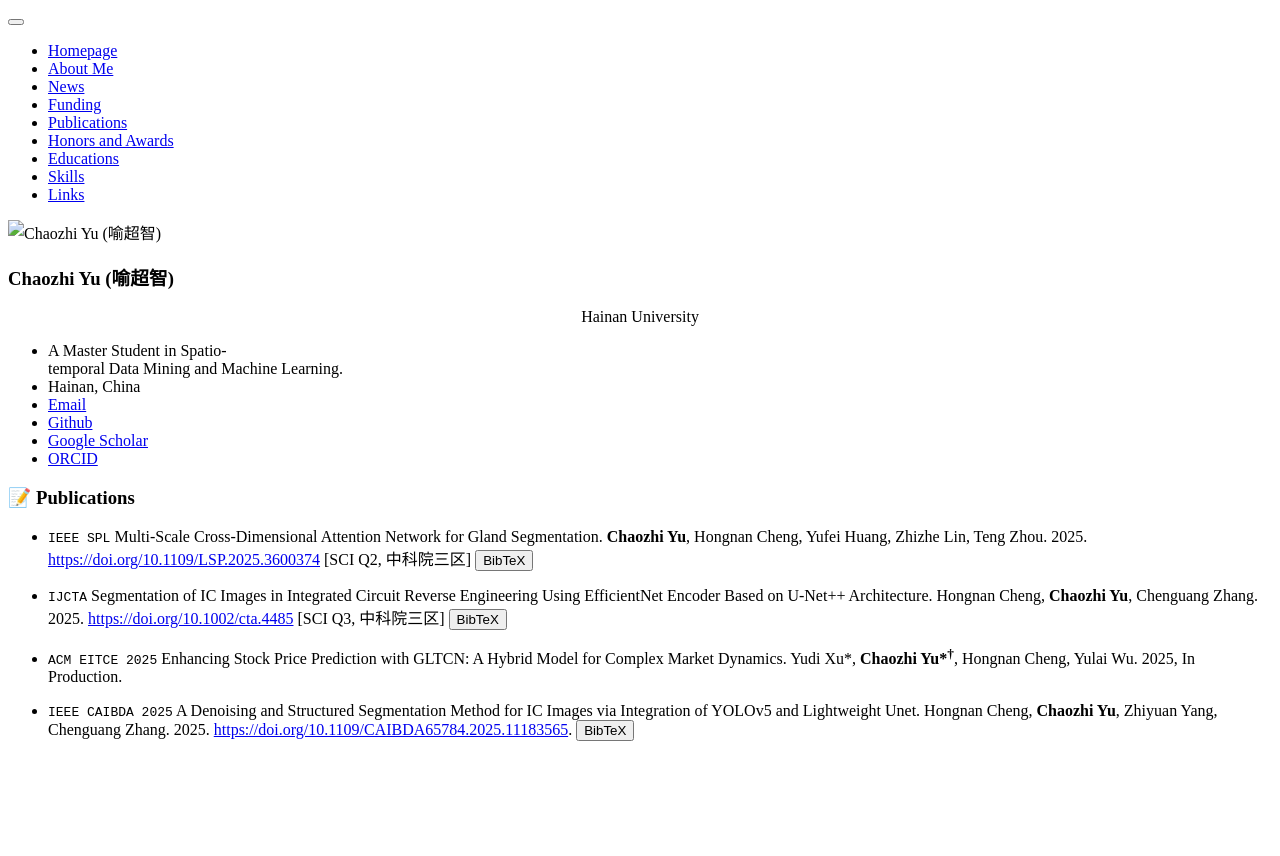
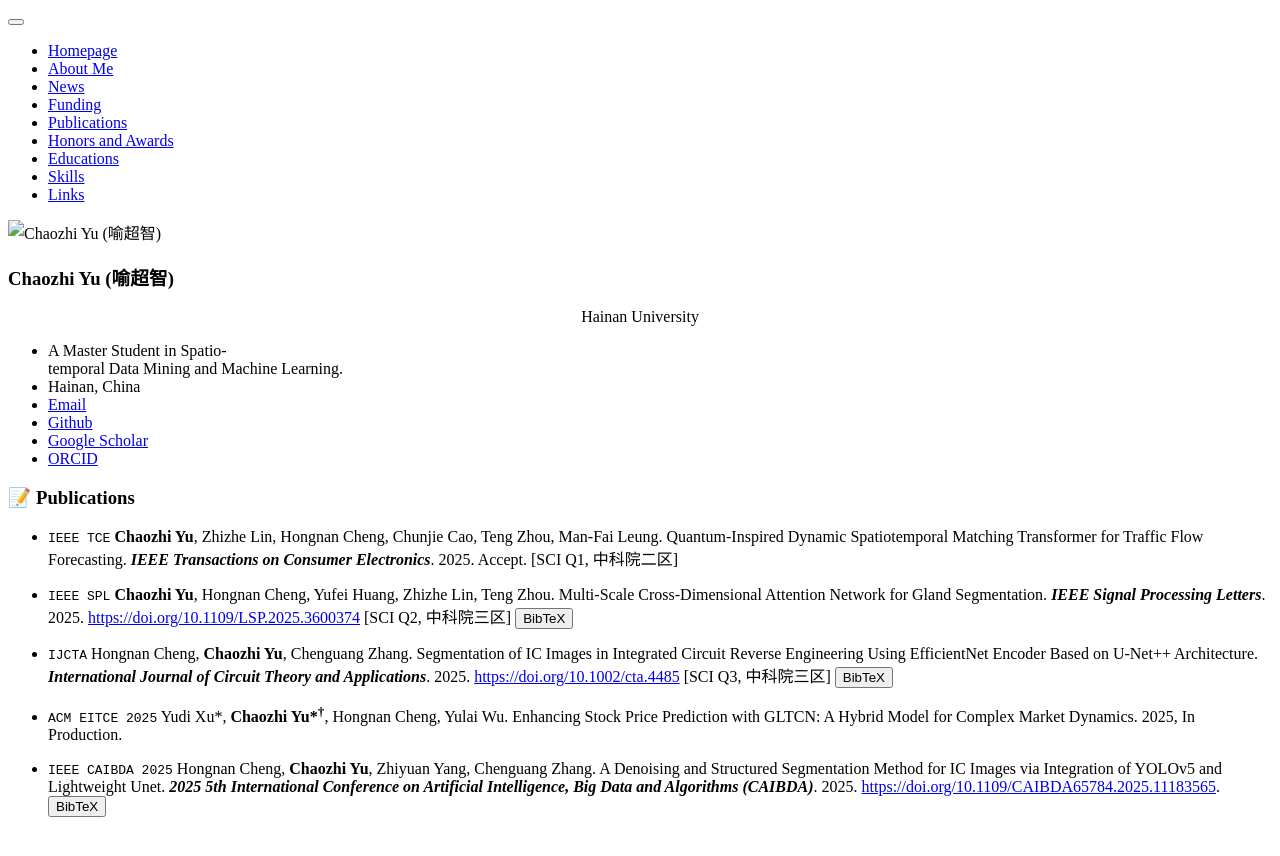
Before and after one commit to yuchaozhi/yuchaozhi.github.io, a Jekyll site: the page built from _pages/includes/pub_short.md, in a window 1280 px wide. Shown: the top 856 px of the page. Built offline with Jekyll 4.4.1, drawn with Linux system fonts in a browser that asks for light colours; our own code applies the rules of GitHub Pages for plain Markdown files.

Commit message:
update pub_short.md

```diff
--- a/_pages/includes/pub_short.md
+++ b/_pages/includes/pub_short.md
@@ -4,12 +4,14 @@
 
 <!-- #### 🌍Spatiotemporal Data Mining -->
 
-- ``IEEE SPL`` Multi-Scale Cross-Dimensional Attention Network for Gland Segmentation. **Chaozhi Yu**, Hongnan Cheng, Yufei Huang, Zhizhe Lin, Teng Zhou. 2025. [https://doi.org/10.1109/LSP.2025.3600374](https://doi.org/10.1109/LSP.2025.3600374) [SCI Q2, 中科院三区] \cite{yu2025multi}
+- ``IEEE TCE`` **Chaozhi Yu**, Zhizhe Lin, Hongnan Cheng, Chunjie Cao, Teng Zhou, Man-Fai Leung. Quantum-Inspired Dynamic Spatiotemporal Matching Transformer for Traffic Flow Forecasting. ***IEEE Transactions on Consumer Electronics***. 2025. Accept. [SCI Q1, 中科院二区]
 
-- ``IJCTA`` Segmentation of IC Images in Integrated Circuit Reverse Engineering Using EfficientNet Encoder Based on U-Net++ Architecture. Hongnan Cheng, **Chaozhi Yu**, Chenguang Zhang. 2025. [https://doi.org/10.1002/cta.4485](https://doi.org/10.1002/cta.4485) [SCI Q3, 中科院三区] \cite{cheng2025segmentation}
+- ``IEEE SPL`` **Chaozhi Yu**, Hongnan Cheng, Yufei Huang, Zhizhe Lin, Teng Zhou. Multi-Scale Cross-Dimensional Attention Network for Gland Segmentation. ***IEEE Signal Processing Letters***. 2025. [https://doi.org/10.1109/LSP.2025.3600374](https://doi.org/10.1109/LSP.2025.3600374) [SCI Q2, 中科院三区] \cite{yu2025multi}
 
-- ``ACM EITCE 2025`` Enhancing Stock Price Prediction with GLTCN: A Hybrid Model for Complex Market Dynamics. Yudi Xu*, **Chaozhi Yu\*<sup>†</sup>**, Hongnan Cheng, Yulai Wu. 2025, In Production.
+- ``IJCTA`` Hongnan Cheng, **Chaozhi Yu**, Chenguang Zhang. Segmentation of IC Images in Integrated Circuit Reverse Engineering Using EfficientNet Encoder Based on U-Net++ Architecture. ***International Journal of Circuit Theory and Applications***. 2025. [https://doi.org/10.1002/cta.4485](https://doi.org/10.1002/cta.4485) [SCI Q3, 中科院三区] \cite{cheng2025segmentation}
 
-- ``IEEE CAIBDA 2025`` A Denoising and Structured Segmentation Method for IC Images via Integration of YOLOv5 and Lightweight Unet. Hongnan Cheng, **Chaozhi Yu**, Zhiyuan Yang, Chenguang Zhang. 2025. [https://doi.org/10.1109/CAIBDA65784.2025.11183565](https://doi.org/10.1109/CAIBDA65784.2025.11183565). \cite{cheng2025denoising}
+- ``ACM EITCE 2025`` Yudi Xu*, **Chaozhi Yu\*<sup>†</sup>**, Hongnan Cheng, Yulai Wu. Enhancing Stock Price Prediction with GLTCN: A Hybrid Model for Complex Market Dynamics. 2025, In Production.
+
+- ``IEEE CAIBDA 2025`` Hongnan Cheng, **Chaozhi Yu**, Zhiyuan Yang, Chenguang Zhang. A Denoising and Structured Segmentation Method for IC Images via Integration of YOLOv5 and Lightweight Unet. ***2025 5th International Conference on Artificial Intelligence, Big Data and Algorithms (CAIBDA)***. 2025. [https://doi.org/10.1109/CAIBDA65784.2025.11183565](https://doi.org/10.1109/CAIBDA65784.2025.11183565). \cite{cheng2025denoising}
 
 <!-- #### 📚Image Processing -->
```
